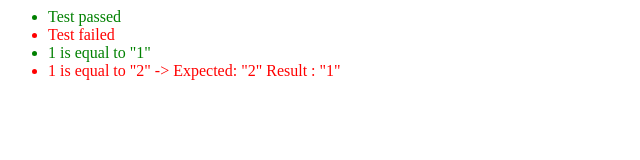
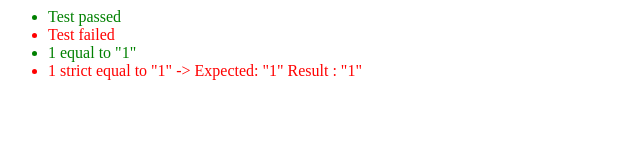
Before and after one commit to nmoliveira/KissTestjs, a plain HTML site: page index.html in a window 1280 px wide. Shown: the whole page, without its empty margins (0-640 px from the left). Drawn offline with Linux system fonts and the light colour scheme.

Commit message:
added more examples of usage

```diff
--- a/index.html
+++ b/index.html
@@ -8,8 +8,8 @@
   <script type="text/javascript">
     kt.assert(true, 'Test passed');
     kt.assert(false, 'Test failed');
-    kt.isEqual(1, '1', '1 is equal to "1"');
-    kt.isEqual(1, '2', '1 is equal to "2"');
+    kt.isEqual(1, '1', '1 equal to "1"');
+    kt.isStrictEqual(1, '1', '1 strict equal to "1"');
   </script>
 </body>
 </html>
```
Also changed, not shown: 1 other file.
